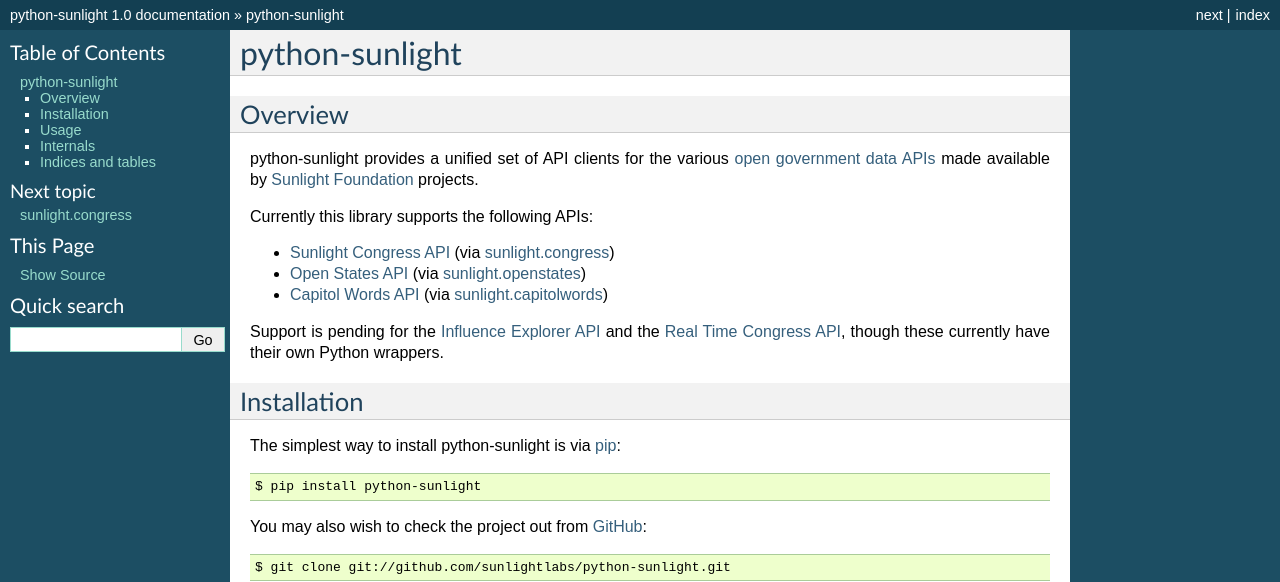
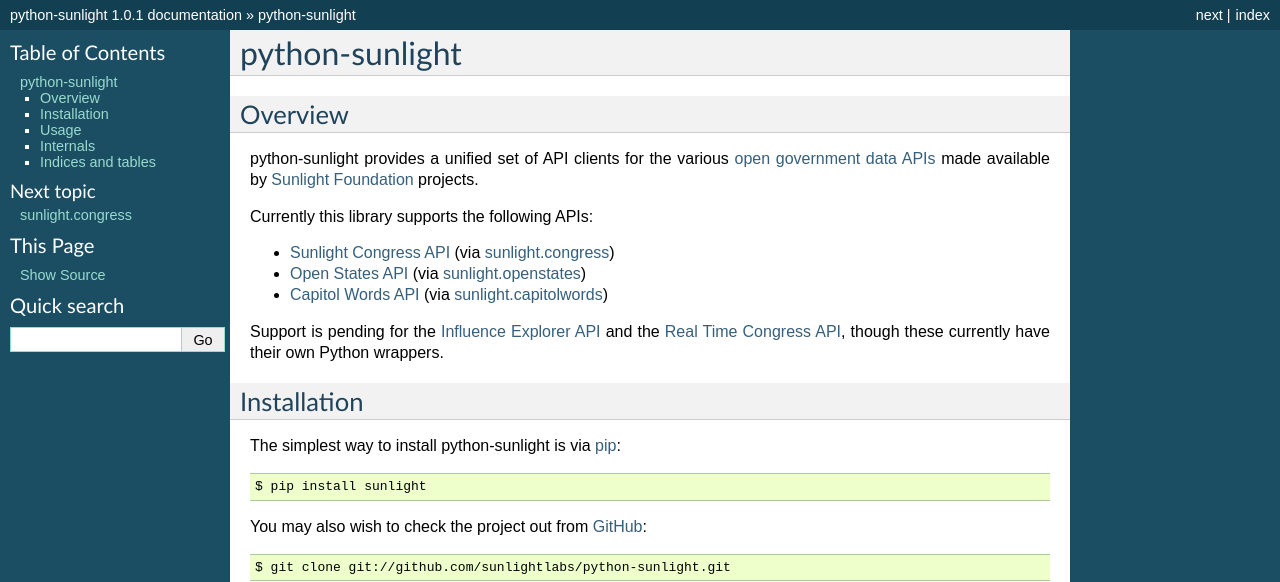
Before and after one commit to sunlightlabs/python-sunlight, a Sphinx documentation site: the page built from docs/source/index.rst, in a window 1280 px wide and 900 px high. Shown: the top 582 px of the window. Built offline with Sphinx 7.4.7, drawn with Linux system fonts in a browser that asks for light colours; formulas are drawn with MathJax 3; the version number is read from the project's files by our own code; some of the changed text lies outside the part shown.

Commit message:
PyPI fixes

```diff
--- a/docs/source/index.rst
+++ b/docs/source/index.rst
@@ -24,7 +24,7 @@
 
 The simplest way to install python-sunlight is via `pip <http://www.pip-installer.org/>`_::
 
-    $ pip install python-sunlight
+    $ pip install sunlight
 
 You may also wish to check the project out from `GitHub <http://github.com/sunlightlabs/python-sunlight>`_::
 
--- a/sunlight/__init__.py
+++ b/sunlight/__init__.py
@@ -11,7 +11,7 @@
 """
 
 __appname__ = "sunlight"
-__version__ = "1.0"
+__version__ = "1.0.1"
 
 import sunlight.services.openstates
 import sunlight.services.capitolwords
```
Also changed, not shown: 3 other files.
